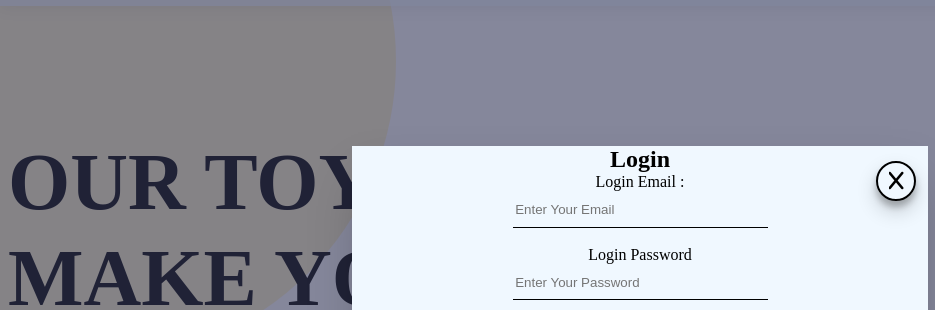
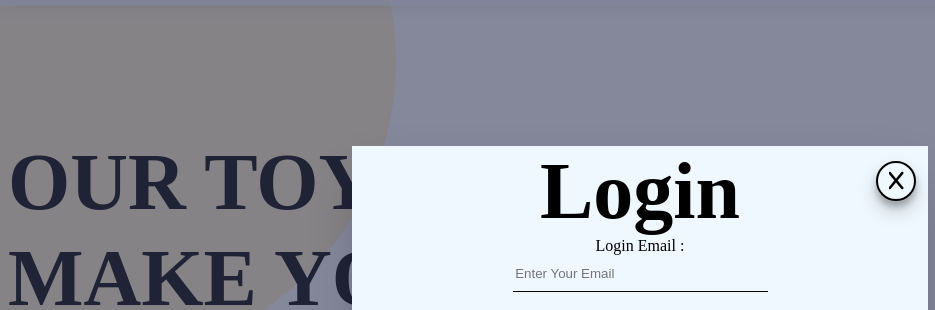
Before and after one commit to maligaurav947/toy-shop, a plain HTML site: page index.html in a window 1280 px wide. Both pictures are taken after a click on the item "Login". Shown: the part 74-384 px from the top of the page, 0-935 px from the left. Drawn offline with nearby package versions, Linux system fonts and the light colour scheme; files that its build step writes are made by us from their sources; a web font is replaced by a local one.

Commit message:
html-implement

```diff
--- a/index.html
+++ b/index.html
@@ -116,7 +116,7 @@
       <span id="overlayCross">
         <i class="fa-solid fa-x"></i>
       </span>
-      <h2 class="main-tistle">Login</h2>
+      <h2 class="main-title">Login</h2>
       <div class="login-form">
         Login Email :
         <input type="email" placeholder="Enter Your Email" id="emailid" />
```
